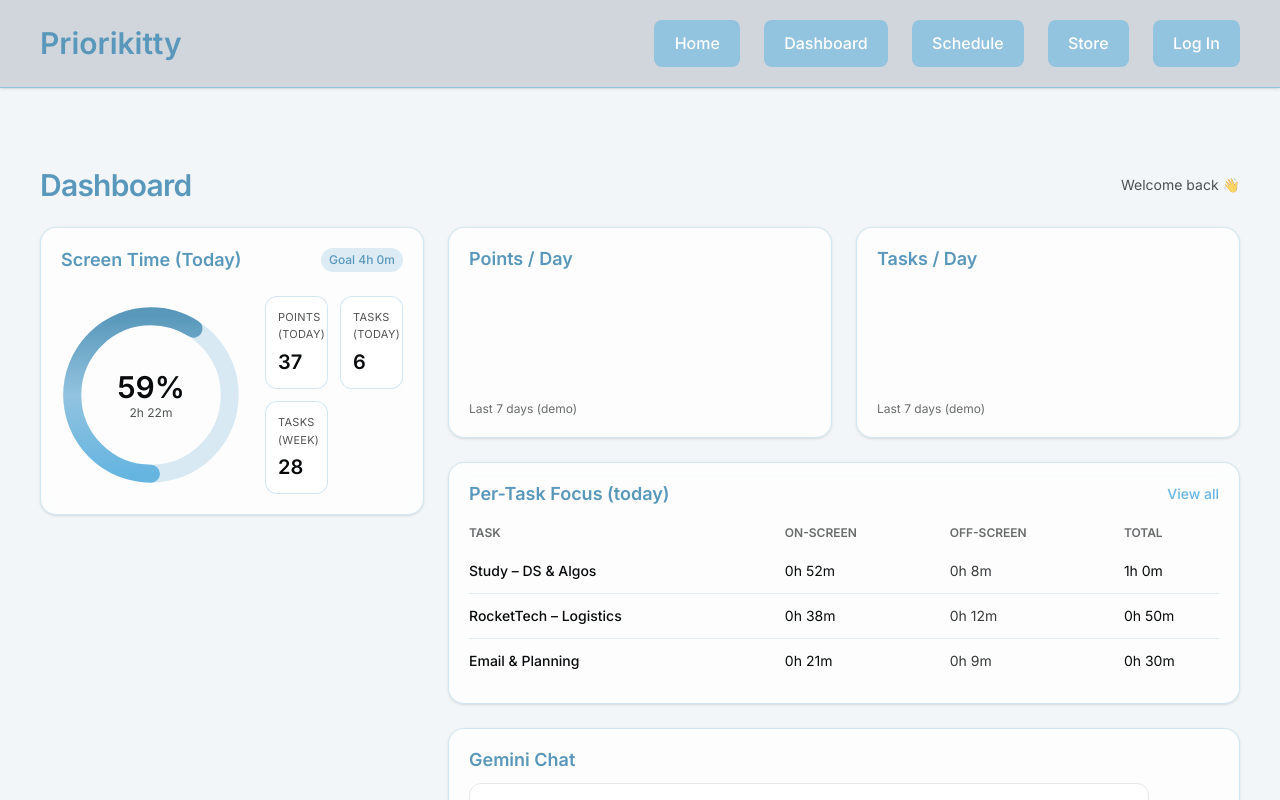
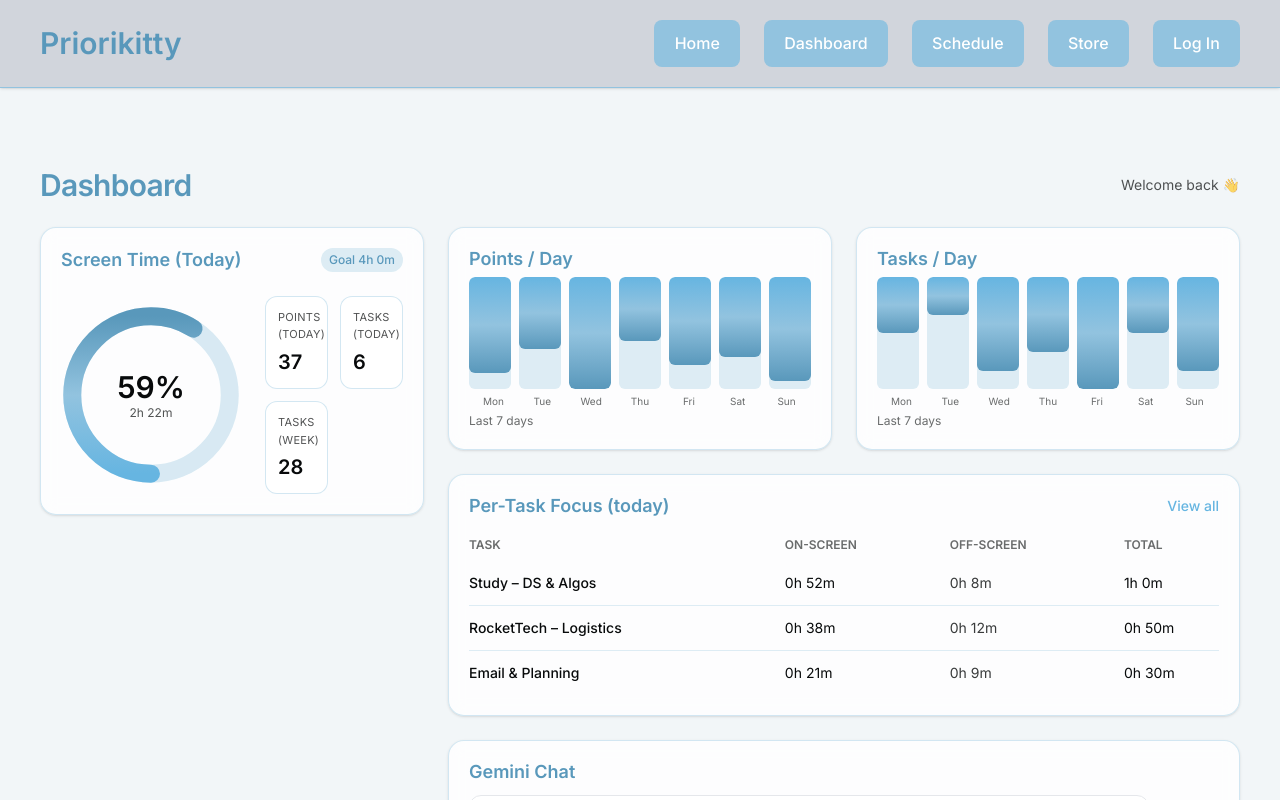
Before and after one commit to eggoil166/divhaks, a React (Vite) app in the folder my-app/: page /dashboard in a window 1280 px wide. Shown: the top 800 px of the page. Built offline with nearby package versions, Linux system fonts and the light colour scheme; no server answers.

Commit message:
add mock data

```diff
--- a/my-app/src/components/Dashboard.tsx
+++ b/my-app/src/components/Dashboard.tsx
@@ -9,6 +9,21 @@ const demo = {
   tasksToday: 6,
   tasksWeek: 28,
 };
+
+//Mock data 7 days
+const points7d = [12, 9, 14, 8, 11, 10, 13];
+const tasks7d  = [3, 2, 5, 4, 6, 3, 5];
+
+// optional day activities
+const dayLabels = (() => {
+  const d = new Date();
+  return Array.from({ length: 7 }, (_, i) => {
+    const t = new Date(d);
+    t.setDate(d.getDate() - (6 - i));
+    return t.toLocaleDateString(undefined, { weekday: "short" });
+  });
+})();
+
 
 function fmtMin(m: number) {
   const h = Math.floor(m / 60);
@@ -91,12 +106,12 @@ export default function Dashboard() {
         <section className="col-span-12 lg:col-span-7 xl:col-span-8 grid grid-cols-12 gap-6">
           <Card className="col-span-12 md:col-span-6">
             <h3 className="text-lg font-semibold mb-2">Points / Day</h3>
-            <MiniChart caption="Last 7 days (demo)" />
+            <MiniChart caption="Last 7 days" data={points7d} labels={dayLabels} />
           </Card>
 
           <Card className="col-span-12 md:col-span-6">
             <h3 className="text-lg font-semibold mb-2">Tasks / Day</h3>
-            <MiniChart caption="Last 7 days (demo)" stagger />
+            <MiniChart caption="Last 7 days" data={tasks7d} labels={dayLabels} />
           </Card>
 
           <Card className="col-span-12">
@@ -174,21 +189,43 @@ function Stat({ label, value }: { label: string; value: number | string }) {
   );
 }
 
-function MiniChart({ caption, stagger }: { caption: string; stagger?: boolean }) {
-  const data = stagger ? [4,7,6,9,8,11,10] : [6,9,7,8,10,9,12];
-  const max = Math.max(...data);
+function MiniChart({
+  caption,
+  data,
+  labels,
+}: {
+  caption: string;
+  data: number[];
+  labels?: string[];
+}) {
+  const max = Math.max(...data, 1);
   return (
     <div>
+      {/* Satır yüksekliği sabit */}
       <div className="flex items-end gap-2 h-28 mt-2 mb-3">
         {data.map((v, i) => (
-          <div key={i} className="flex-1 bg-[var(--secondary)]/30 rounded-md overflow-hidden">
+          // 👇 kapsayıcıya h-full ekle
+          <div
+            key={i}
+            className="flex-1 h-full bg-[var(--secondary)]/30 rounded-md overflow-hidden"
+          >
             <div
-              className="bg-gradient-to-t from-[var(--primary)] via-[var(--secondary)] to-[var(--accent)] h-full rounded-md"
+              // 👇 burada h-full'i KALDIR (inline height kullanıyoruz)
+              className="bg-gradient-to-t from-[var(--primary)] via-[var(--secondary)] to-[var(--accent)] rounded-md"
               style={{ height: `${(v / max) * 100}%` }}
+              title={labels?.[i] ? `${labels[i]}: ${v}` : String(v)}
             />
           </div>
         ))}
       </div>
+
+      {labels && (
+        <div className="flex justify-between text-[10px] opacity-60 -mt-2 mb-1">
+          {labels.map((l, i) => (
+            <span key={i} className="w-0 flex-1 text-center">{l}</span>
+          ))}
+        </div>
+      )}
       <div className="text-xs opacity-60">{caption}</div>
     </div>
   );
```
